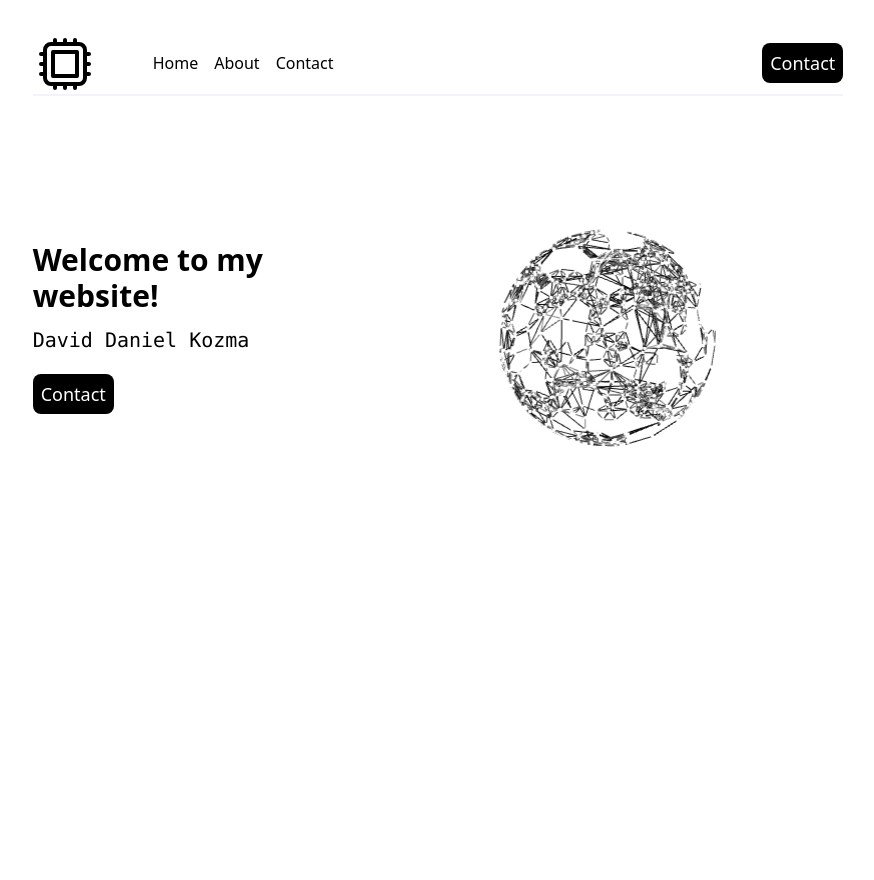
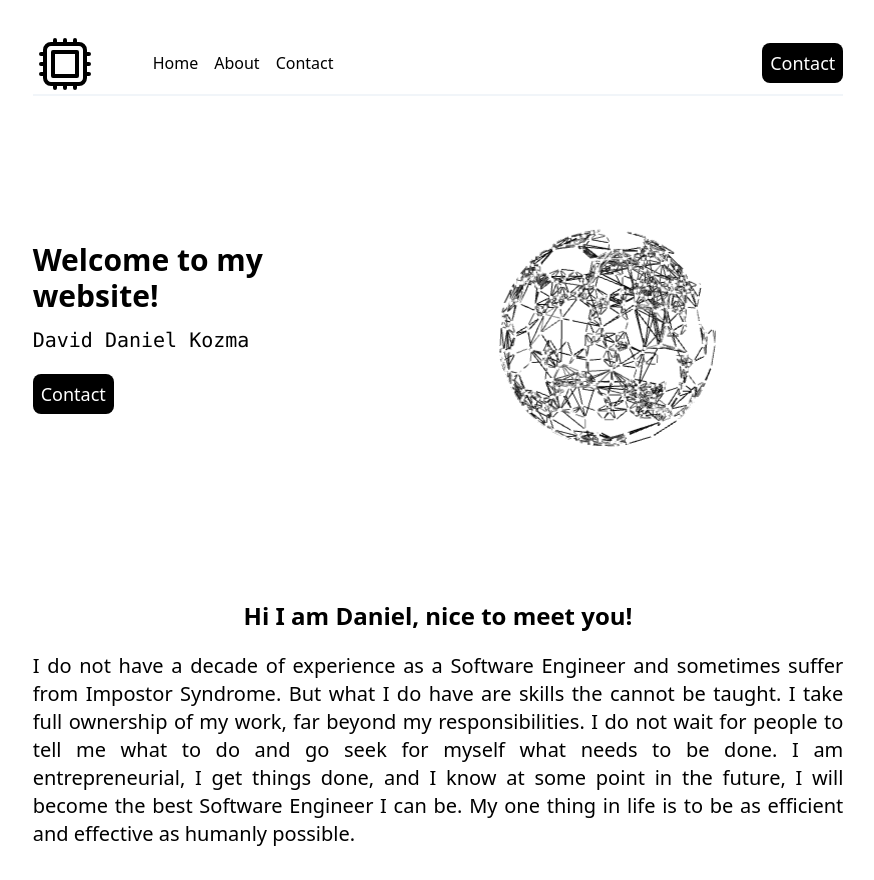
Before and after one commit to kukac001/MyWebsite, a React (Vite) app: page / in a window 1280 px wide. Shown: the whole page, without its empty margins (202-1076 px from the left). Before the commit the page ends 800 px from the top, so only its background shows below. Built offline with nearby package versions, Linux system fonts and the light colour scheme.

Commit message:
about done

```diff
--- a/src/App.jsx
+++ b/src/App.jsx
@@ -1,12 +1,14 @@
 import "./App.css";
 import Navbar from "./components/Navbar";
 import Greeting from "./components/Greeting";
+import About from "./components/About";
 
 function App() {
     return (
         <div className="flex flex-col items-center m-3 md:p-8 xl:p-5">
             <Navbar />
             <Greeting />
+            <About />
         </div>
     );
 }
--- /dev/null
+++ b/src/components/About.jsx
@@ -0,0 +1,23 @@
+const About = () => {
+    return (
+        <div className="flex flex-col w-full items-center mt-20 xl:w-8/12">
+            <h2 className="text-2xl font-bold">
+                Hi I am Daniel, nice to meet you!
+            </h2>
+            <article className="mt-5 text-justify text-xl">
+                <section>
+                    I do not have a decade of experience as a Software Engineer
+                    and sometimes suffer from Impostor Syndrome. But what I do
+                    have are skills the cannot be taught. I take full ownership
+                    of my work, far beyond my responsibilities. I do not wait
+                    for people to tell me what to do and go seek for myself what
+                    needs to be done. I am entrepreneurial, I get things done,
+                    and I know at some point in the future, I will become the
+                    best Software Engineer I can be. My one thing in life is to
+                    be as efficient and effective as humanly possible.
+                </section>
+            </article>
+        </div>
+    );
+};
+export default About;
--- a/src/components/Greeting.jsx
+++ b/src/components/Greeting.jsx
@@ -16,7 +16,7 @@ const Greeting = () => {
                     </button>
                 </div>
             </div>
-            <div className="flex w-11/12 items-center justify-center ml-auto mr-auto p-5 md:p-0 mt-5 md:mr-0 md:ml-auto md:w-7/12 md:h-72">
+            <div className="flex h-72 w-11/12 items-center justify-center ml-auto mr-auto p-5 md:p-0 mt-5 md:mr-0 md:ml-auto md:w-7/12 md:h-72">
                 <Canvas flat linear camera={{ position: [0, 0, 20] }}>
                     <NeuralNetwork />
                     <OrbitControls />
--- a/src/components/Navbar.jsx
+++ b/src/components/Navbar.jsx
@@ -50,13 +50,13 @@ const Navbar = () => {
                     </div>
                 ))}
             </div>
-            <div className="w-full flex justify-end ml-auto md:items-center">
+            <div className="hidden md:flex w-full justify-end ml-auto md:items-center mr-5 md:mr-0">
                 <button className="h-10 text-sm rounded-lg text-center pl-2 pr-2 bg-black text-white hover:bg-slate-700 xl:text-lg">
                     Contact
                 </button>
             </div>
             <div className="flex-col w-full md:hidden">
-                <div className="flex justify-end w-full items-center">
+                <div className="flex justify-end items-center">
                     <div>
                         <button
                             type="button"
```
